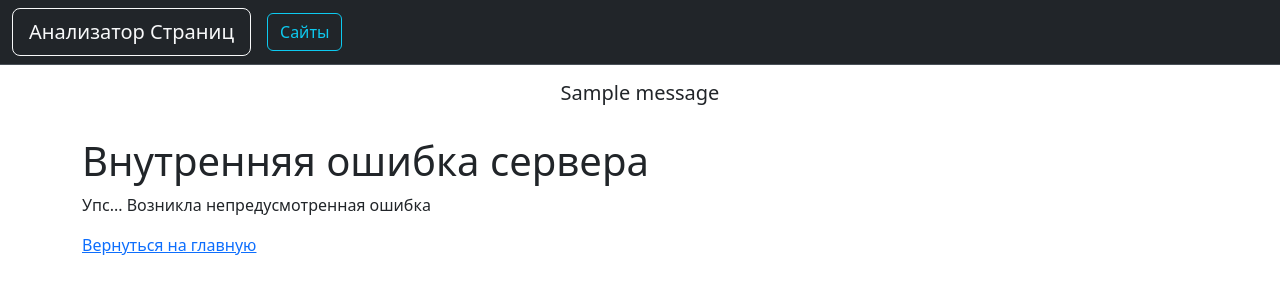
After one commit to Ker0s1n/python-project-83, a Flask app: template page_analyzer/templates/errors/server_error.html in a window 1280 px wide. The commit adds this page. Shown: the top 300 px of the page. Run offline with Flask 3, Linux system fonts and the light colour scheme; the template is opened without the code that fills it, so the values that code supplies are empty; one stand-in notice (Sample message) is shown; some libraries are stand-ins or nearby versions.

Commit message:
all modifyings complete

```diff
--- a/page_analyzer/app.py
+++ b/page_analyzer/app.py
@@ -4,6 +4,7 @@ import psycopg2
 from dotenv import load_dotenv
 from flask import (
     Flask,
+    abort,
     render_template,
     request,
     redirect,
@@ -26,6 +27,16 @@ app.config["SECRET_KEY"] = os.getenv("SECRET_KEY")
 repo = UrlRepository(psycopg2.connect(database_url))
 
 
+@app.errorhandler(404)
+def page_not_found(e):
+    return render_template('errors/not_found.html'), 404
+
+
+@app.errorhandler(500)
+def internal_server_error(e):
+    return render_template('errors/server_error.html'), 500
+
+
 @app.route('/')
 def home_page():
     errors = {}
@@ -44,7 +55,7 @@ def post_url():
     errors = validate_url(normalized_url)
 
     if errors:
-        flash('Некорректный URL', 'error')
+        flash('Некорректный URL', 'text-bg-danger')
         return render_template(
             'index.html',
             search=normalized_url,
@@ -53,11 +64,11 @@ def post_url():
 
     id = repo.get_id(normalized_url)
     if id is not None:
-        flash('Страница уже существует', 'warning')
+        flash('Страница уже существует', 'text-bg-warning')
         return redirect(url_for('get_url', id=id), code=302)
 
     id = repo.add(normalized_url)
-    flash('Страница успешно добавлена', 'success')
+    flash('Страница успешно добавлена', 'text-bg-success')
     return redirect(url_for('get_url', id=id), code=302)
 
 
@@ -67,10 +78,10 @@ def get_url(id):
     url_check = repo.get_checks(id)
 
     if not url_info:
-        return render_template('urls/not_found.html')
+        abort(404)
 
     return render_template(
-        'urls/id_info.html',
+        'urls/url_checks.html',
         url_info=url_info,
         url_check=url_check
     )
@@ -94,7 +105,7 @@ def post_url_check(id):
         response = requests.get(url_info.get('name'), timeout=0.3)
         response.raise_for_status()
     except requests.RequestException:
-        flash('Произошла ошибка при проверке', 'error')
+        flash('Произошла ошибка при проверке', 'text-bg-danger')
         return redirect(url_for('get_url', id=id))
 
     status = response.status_code
@@ -106,5 +117,5 @@ def post_url_check(id):
         analysis
     )
 
-    flash('Страница успешно проверена', 'success')
+    flash('Страница успешно проверена', 'text-bg-success')
     return redirect(url_for('get_url', id=id), code=302)
--- a/page_analyzer/templates/urls/not_found.html
+++ b/page_analyzer/templates/errors/not_found.html
@@ -6,6 +6,6 @@
 <div class="container my-3">
     <h1>Страница не найдена</h1>
     <p>Записи с таким ID не существует</p>
-    <p><a href="/">Вернуться на главную</a></p>
+    <p><a href="{{ url_for('home_page') }}">Вернуться на главную</a></p>
 </div>
 {% endblock %}
--- /dev/null
+++ b/page_analyzer/templates/errors/server_error.html
@@ -0,0 +1,11 @@
+{% extends "layout.html" %}
+
+{% block title %}Внутренняя ошибка сервера{% endblock %}
+
+{% block content %}
+<div class="container my-3">
+    <h1>Внутренняя ошибка сервера</h1>
+    <p>Упс... Возникла непредусмотренная ошибка</p>
+    <p><a href="{{ url_for('home_page') }}">Вернуться на главную</a></p>
+</div>
+{% endblock %}
--- a/page_analyzer/templates/layout.html
+++ b/page_analyzer/templates/layout.html
@@ -11,26 +11,18 @@
     <header>
         <nav class="navbar bg-dark border-bottom border-body" data-bs-theme="dark">
             <form class="container-fluid justify-content-start">
-              <a class="btn btn-outline-light btn-lg me-3 text-capitalize" type="button" href="/">Анализатор страниц</a>
-              <a class="btn btn-outline-info" type="button" href="/urls">Сайты</a>
+              <a class="btn btn-outline-light btn-lg me-3 text-capitalize" type="button" href="{{ url_for('home_page') }}">Анализатор страниц</a>
+              <a class="btn btn-outline-info" type="button" href="{{ url_for('get_urls_list') }}">Сайты</a>
             </form>
           </nav>
     </header>
 
     {% with messages = get_flashed_messages(with_categories=True) %}
-      {% if messages %}
-        {% for category, message in messages %}
-          {% if category=='error' %}
-          <h5 class="text-bg-danger p-3 text-center">{{ message }}</h5>
-          {% endif %}
-          {% if category=='success' %}
-          <h5 class="text-bg-success p-3 text-center">{{ message }}</h5>
-          {% endif %}
-          {% if category=='warning' %}
-          <h5 class="text-bg-warning p-3 text-center">{{ message }}</h5>
-          {% endif %}
-        {% endfor %}
-      {% endif %}
+      {% for category, message in messages %}
+        {% if messages %}
+          <h5 class= "{{ category }} p-3 text-center">{{ message }}</h5>
+        {% endif %}
+      {% endfor %}
     {% endwith %}
 
     <div id="content">
--- a/page_analyzer/templates/urls/show_urls.html
+++ b/page_analyzer/templates/urls/show_urls.html
@@ -29,6 +29,6 @@
     </table>
 </div>
 <div class="container my-3">
-    <p><a href="/">Вернуться на главную</a></p>
+    <p><a href="{{ url_for('home_page') }}">Вернуться на главную</a></p>
 </div>
 {% endblock %}
--- a/page_analyzer/templates/urls/id_info.html
+++ b/page_analyzer/templates/urls/url_checks.html
@@ -49,7 +49,7 @@
         </tbody>
     </table>
     <div class="container my-3">
-        <p><a href="/">Вернуться на главную</a></p>
+        <p><a href="{{ url_for('home_page') }}">Вернуться на главную</a></p>
     </div>
 </div>
 {% endblock %}
```
